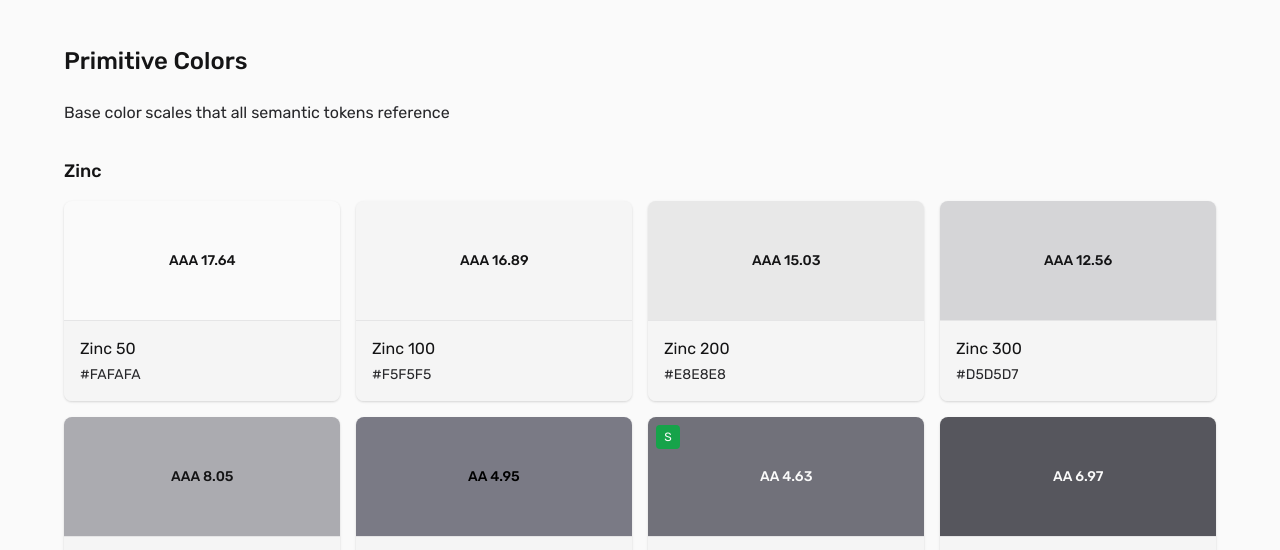
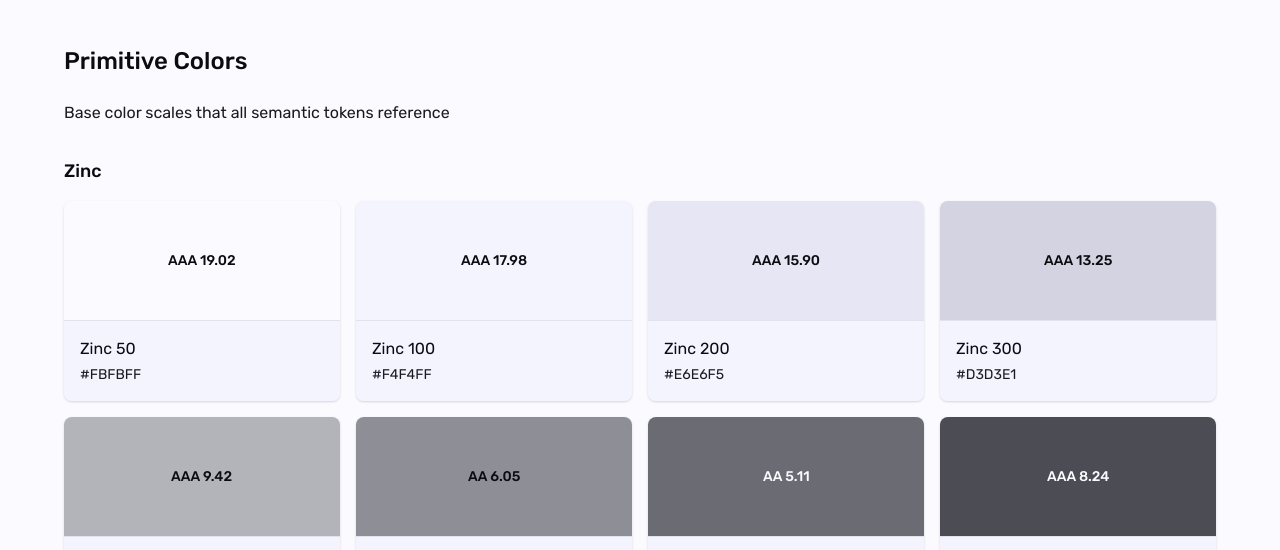
Before and after one commit to mustafalazzawe/design-system, a website with bundled scripts: page index.html in a window 1280 px wide. Shown: the part 208-758 px from the top of the page. Built offline with nearby package versions, Linux system fonts and the light colour scheme.

Commit message:
Updating to OKLCH, removing CIELAB logic

```diff
--- a/index.html
+++ b/index.html
@@ -7,8 +7,7 @@
   <meta name="description"
     content="A comprehensive color system built on primitive colors with semantic tokens for consistent, accessible design">
 
-  <!-- Add chroma.js CDN -->
-  <script src="https://cdnjs.cloudflare.com/ajax/libs/chroma-js/2.4.2/chroma.min.js"></script>
+  <!-- Culori imported as ES module in color-oklch.js -->
 
   <!-- Add Lucide Icons -->
   <script src="https://unpkg.com/lucide@latest"></script>
@@ -723,10 +722,9 @@
         <div class="config-section">
           <label>
             <input type="checkbox" id="perceptual-colors-toggle">
-            <span class="checkbox-label">Use enhanced color generation (Recommended)</span>
+            <span class="checkbox-label">Use OKLCH color generation (Recommended)</span>
           </label>
-          <small>When enabled, uses CIELAB color space for more perceptually uniform colors. Based on Contentful's Forma
-            36 approach for superior visual consistency.</small>
+          <small>When enabled, uses OKLCH color space for superior perceptual uniformity and more vibrant colors. Designed for modern displays with better hue consistency across lightness values.</small>
         </div>
         <button type="button" class="btn btn-secondary apply-btn interactive-base" id="apply-config">Apply
           Changes</button>
--- a/scripts/color-config.js
+++ b/scripts/color-config.js
@@ -1,4 +1,4 @@
-import { generateColorScaleLAB, detectColorNameLAB } from './color-lab.js';
+import { generateColorScaleOKLCH, detectColorNameOKLCH } from './color-oklch.js';
 
 import { ColorUtils } from './utils/color-utils.js';
 import { deepFreeze, capitalize } from './utils/object-utils.js';
@@ -42,8 +42,8 @@ export const COLOR_SYSTEM_CONFIG = {
     includeFamilyContrast: true, // Include family contrast checking
     useSmartPositioning: true, // Use smart positioning for color scales
     useOptimizedContrast: false, // Whether we use the exact color or optimized color
-    usePerceptualColors: false, // Enable CIELAB generation
-    colorGenerationMethod: 'hsl', // 'hsl' | 'lab'
+    usePerceptualColors: false, // Deprecated: maps to OKLCH for backward compatibility
+    colorGenerationMethod: 'oklch', // 'hsl' | 'oklch'
   },
 };
 
@@ -153,6 +153,7 @@ export const PRESET_CONFIGS = deepFreeze({
       ...COLOR_SYSTEM_CONFIG.options,
       autoDetectColorNames: true,
       useOptimizedContrast: true,
+      colorGenerationMethod: 'oklch',
     },
   },
 
@@ -166,6 +167,7 @@ export const PRESET_CONFIGS = deepFreeze({
       ...COLOR_SYSTEM_CONFIG.options,
       autoDetectColorNames: true,
       useOptimizedContrast: true,
+      colorGenerationMethod: 'oklch',
     },
   },
 
@@ -179,6 +181,7 @@ export const PRESET_CONFIGS = deepFreeze({
       ...COLOR_SYSTEM_CONFIG.options,
       autoDetectColorNames: true,
       useOptimizedContrast: true,
+      colorGenerationMethod: 'oklch',
     },
   },
 
@@ -188,7 +191,11 @@ export const PRESET_CONFIGS = deepFreeze({
       primary: { name: 'primary', base: '#8b5cf6', hex: '#8b5cf6' },
     },
     project: { name: 'Custom Design System' },
-    options: { ...COLOR_SYSTEM_CONFIG.options, autoDetectColorNames: false },
+    options: {
+      ...COLOR_SYSTEM_CONFIG.options,
+      autoDetectColorNames: false,
+      colorGenerationMethod: 'oklch',
+    },
   },
 });
 
@@ -197,15 +204,17 @@ export const PRESET_CONFIGS = deepFreeze({
 // =============================================================================
 
 /**
- * Detect color name based on HSL values
+ * Detect color name based on color space
  * @param {string} hex - Hex color string
+ * @param {string} method - Method to use: 'hsl' or 'oklch'
  * @returns {string} Detected color name or "custom"
  */
-export function detectColorName(hex, useLAB = false) {
-  if (useLAB) {
-    return detectColorNameLAB(hex);
+export function detectColorName(hex, method = 'oklch') {
+  if (method === 'oklch') {
+    return detectColorNameOKLCH(hex);
   }
 
+  // Default HSL method
   const hsl = ColorUtils.hexToHsl(hex);
   if (!hsl) return 'custom';
 
@@ -318,20 +327,22 @@ export function getAdaptiveInteractiveStates(
  * @param {string} baseHex - Base hex color
  * @param {string} colorName - Name for the color family
  * @param {boolean} useSmartPositioning - Whether to use smart positioning
+ * @param {string} method - Generation method: 'hsl' or 'oklch'
  * @returns {Object|null} Color scale object or null if invalid
  */
 export function generateColorScale(
   baseHex,
   colorName,
   useSmartPositioning = false,
-  method = 'hsl',
+  method = 'oklch',
   options = {}
 ) {
-  // Use LAB method if specified
-  if (method === 'lab') {
-    return generateColorScaleLAB(baseHex, colorName, options);
+  // Use OKLCH method if specified (recommended)
+  if (method === 'oklch') {
+    return generateColorScaleOKLCH(baseHex, colorName, options);
   }
 
+  // HSL method fallback
   const hsl = ColorUtils.hexToHsl(baseHex);
   if (!hsl) return null;
 
@@ -810,10 +821,16 @@ export function generateSemanticTokens(
 export function initializeColorSystem(config = COLOR_SYSTEM_CONFIG) {
   const { baseColors, options } = config;
 
-  // Determine which method to use
-  const method = options.usePerceptualColors ? 'lab' : 'hsl';
+  // Determine which method to use - prioritize OKLCH
+  let method = options.colorGenerationMethod || 'oklch';
 
-  // Auto-detect color names
+  // Backward compatibility: map deprecated usePerceptualColors to OKLCH
+  if (options.usePerceptualColors && method === 'hsl') {
+    method = 'oklch';
+    console.log('📋 Migrated usePerceptualColors option to OKLCH');
+  }
+
+  // Auto-detect color names with appropriate method
   if (
     options.autoDetectColorNames &&
     baseColors.neutral.name !== 'neutral' &&
@@ -822,13 +839,13 @@ export function initializeColorSystem(config = COLOR_SYSTEM_CONFIG) {
     if (!baseColors.neutral.name || baseColors.neutral.name === 'auto') {
       baseColors.neutral.name = detectColorName(
         baseColors.neutral.base,
-        options.usePerceptualColors
+        method
       );
     }
     if (!baseColors.primary.name || baseColors.primary.name === 'auto') {
       baseColors.primary.name = detectColorName(
         baseColors.primary.base,
-        options.usePerceptualColors
+        method
       );
     }
   }
@@ -875,6 +892,7 @@ export function initializeColorSystem(config = COLOR_SYSTEM_CONFIG) {
   };
 }
 
-console.log('🎨 Modular Color System v2.0 loaded');
+console.log('🎨 Modular Color System v2.1 loaded');
 console.log('📋 Available presets:', Object.keys(PRESET_CONFIGS));
+console.log('🎨 Available color methods: HSL, OKLCH (default)');
 console.log('🔒 Presets are immutable and protected from modification');
--- a/scripts/color-lab.js
+++ /dev/null
@@ -1,238 +0,0 @@
-import { capitalize } from './utils/object-utils.js';
-
-// =============================================================================
-// CIELAB-based Color Generation (Contentful's approach)
-// =============================================================================
-
-/**
- * Generate perceptually uniform color scale using CIELAB color space
- * @param {string} baseHex - Base hex color
- * @param {string} colorName - Name for the color family
- * @param {Object} options - Generation options
- * @returns {Object} Color scale object
- */
-export function generateColorScaleLAB(baseHex, colorName, options = {}) {
-  try {
-    const base = chroma(baseHex);
-    // Use .get() method for CDN version
-    const baseLCH = [base.get('lch.l'), base.get('lch.c'), base.get('lch.h')];
-
-    // Define the target lightness values for each weight
-    const targetLightness = {
-      50: 97,   // Nearly white
-      100: 94,  // Very light
-      200: 88,  // Light
-      300: 78,  // Light-medium
-      400: 65,  // Medium-light
-      500: 52,  // Medium (perceptual middle)
-      600: 42,  // Medium-dark
-      700: 32,  // Dark
-      800: 22,  // Very dark
-      900: 14,  // Extremely dark
-      950: 8    // Almost black
-    };
-
-    let lightnessCurve;
-    let basePosition = 500; // Default position
-
-    if (options.useOptimizedContrast) {
-      // Use fixed optimal lightness curve
-      lightnessCurve = { ...targetLightness };
-    } else {
-      // Smart positioning: find where user's color best fits
-      const userLightness = baseLCH[0];
-      let closestDiff = Infinity;
-      let closestWeight = 500;
-
-      Object.entries(targetLightness).forEach(([weight, lightness]) => {
-        const diff = Math.abs(userLightness - lightness);
-        if (diff < closestDiff) {
-          closestDiff = diff;
-          closestWeight = parseInt(weight);
-        }
-      });
-
-      basePosition = closestWeight;
-
-      // Build lightness curve with user's color positioned correctly
-      lightnessCurve = { ...targetLightness };
-      lightnessCurve[basePosition] = userLightness;
-    }
-
-    const scale = {};
-
-    Object.entries(lightnessCurve).forEach(([weight, targetLightnessValue]) => {
-      let chromaValue, hue;
-
-      // Handle potential NaN values from base color
-      if (isNaN(baseLCH[1]) || isNaN(baseLCH[2])) {
-        // For achromatic colors (grays), use minimal chroma
-        chromaValue = 0;
-        hue = 0;
-      } else {
-        chromaValue = baseLCH[1];
-        hue = baseLCH[2];
-      }
-
-      let finalLightness = targetLightnessValue;
-      let adjustedChroma = chromaValue;
-
-      // For the positioned user color, use exact values
-      if (!options.useOptimizedContrast && parseInt(weight) === basePosition) {
-        finalLightness = baseLCH[0];
-        adjustedChroma = baseLCH[1] || 0;
-        hue = baseLCH[2] || 0;
-      } else {
-        // Adjust chroma based on lightness for better vibrancy
-        if (options.useOptimizedContrast) {
-          // More aggressive chroma reduction for optimal contrast
-          if (finalLightness > 85) {
-            adjustedChroma = Math.max(chromaValue * 0.3, 8);
-          } else if (finalLightness > 70) {
-            adjustedChroma = chromaValue * 0.7;
-          } else if (finalLightness < 25) {
-            adjustedChroma = chromaValue * 0.8;
-          }
-        } else {
-          // Gentler chroma adjustments to preserve color character
-          if (finalLightness > 85) {
-            adjustedChroma = Math.max(chromaValue * 0.4, 6);
-          } else if (finalLightness > 70) {
-            adjustedChroma = chromaValue * 0.8;
-          } else if (finalLightness < 20) {
-            adjustedChroma = chromaValue * 0.7;
-          }
-        }
-      }
-
-      // Create color using chroma.lch() constructor
-      const color = chroma.lch(finalLightness, adjustedChroma, hue || 0);
-
-      // Ensure valid hex output
-      let hex;
-      try {
-        hex = color.hex();
-      } catch (error) {
-        // Fallback to clamped color if out of gamut
-        hex = color.clamp().hex();
-      }
-
-      scale[weight] = {
-        hex: hex,
-        name: `${capitalize(colorName)} ${weight}`,
-        lab: {
-          l: finalLightness,
-          c: adjustedChroma,
-          h: hue || 0,
-        },
-      };
-    });
-
-    return scale;
-  } catch (error) {
-    console.error('LAB color generation failed:', error);
-    return null;
-  }
-}
-
-/**
- * Enhanced color detection using LAB color space
- * More accurate than HSL for perceptual color matching
- */
-export function detectColorNameLAB(hex) {
-  try {
-    const color = chroma(hex);
-    // Use .get() method for CDN version
-    const lightness = color.get('lch.l');
-    const chromaValue = color.get('lch.c');
-    const hue = color.get('lch.h');
-
-    // For very low chroma, it's a neutral
-    if (isNaN(chromaValue) || chromaValue < 8) {
-      if (lightness > 50) return 'neutral';
-      return 'gray';
-    }
-
-    // Enhanced hue detection using perceptual boundaries
-    const hueRanges = {
-      red: [0, 30, 330, 360],
-      orange: [30, 60],
-      yellow: [60, 90],
-      green: [90, 150],
-      teal: [150, 180],
-      cyan: [180, 210],
-      blue: [210, 270],
-      purple: [270, 300],
-      pink: [300, 330],
-    };
-
-    for (const [colorName, ranges] of Object.entries(hueRanges)) {
-      if (ranges.length === 4) {
-        // Handles red wraparound
-        if (
-          (hue >= ranges[0] && hue <= ranges[1]) ||
-          (hue >= ranges[2] && hue <= ranges[3])
-        ) {
-          return colorName;
-        }
-      } else {
-        if (hue >= ranges[0] && hue <= ranges[1]) {
-          return colorName;
-        }
-      }
-    }
-
-    return 'custom';
-  } catch (error) {
-    console.warn('LAB color detection failed:', error);
-    return 'custom';
-  }
-}
-
-/**
- * Calculate perceptual contrast using CIELAB Delta E
- * More accurate than RGB-based contrast calculations
- */
-export function calculatePerceptualContrast(color1Hex, color2Hex) {
-  try {
-    const color1 = chroma(color1Hex);
-    const color2 = chroma(color2Hex);
-
-    // Use deltaE method if available, otherwise fallback to simple calculation
-    let deltaE;
-    if (typeof chroma.deltaE === 'function') {
-      deltaE = chroma.deltaE(color1, color2);
-    } else {
-      // Simple Delta E approximation using Lab values
-      const lab1 = [
-        color1.get('lab.l'),
-        color1.get('lab.a'),
-        color1.get('lab.b'),
-      ];
-      const lab2 = [
-        color2.get('lab.l'),
-        color2.get('lab.a'),
-        color2.get('lab.b'),
-      ];
-
-      deltaE = Math.sqrt(
-        Math.pow(lab1[0] - lab2[0], 2) +
-          Math.pow(lab1[1] - lab2[1], 2) +
-          Math.pow(lab1[2] - lab2[2], 2)
-      );
-    }
-
-    // Convert Delta E to approximate contrast ratio
-    // This is a rough approximation for compatibility
-    const approximateRatio = Math.max(1, deltaE / 10);
-
-    return {
-      deltaE: deltaE,
-      approximateRatio: approximateRatio,
-      isAccessible: deltaE > 40, // Rough threshold for accessibility
-    };
-  } catch (error) {
-    console.warn('Perceptual contrast calculation failed:', error);
-    return { deltaE: 0, approximateRatio: 1, isAccessible: false };
-  }
-}
--- /dev/null
+++ b/scripts/color-oklch.js
@@ -0,0 +1,277 @@
+import * as culori from 'https://cdn.jsdelivr.net/npm/culori@3/+esm';
+import { capitalize } from './utils/object-utils.js';
+
+// =============================================================================
+// OKLCH-based Color Generation (Modern Perceptual Color Space)
+// =============================================================================
+
+/**
+ * Generate perceptually uniform color scale using OKLCH color space
+ * OKLCH provides better perceptual uniformity than CIELAB and supports wider gamut
+ *
+ * @param {string} baseHex - Base hex color
+ * @param {string} colorName - Name for the color family
+ * @param {Object} options - Generation options
+ * @returns {Object} Color scale object
+ */
+export function generateColorScaleOKLCH(baseHex, colorName, options = {}) {
+  try {
+    const { oklch, formatHex, clampChroma, parse } = culori;
+
+    // Parse the base color
+    const baseColor = parse(baseHex);
+    if (!baseColor) {
+      console.error('Invalid hex color:', baseHex);
+      return null;
+    }
+
+    // Convert to OKLCH
+    const baseOKLCH = oklch(baseColor);
+
+    // Define the target lightness values for each weight (0-1 scale)
+    const targetLightness = {
+      50: 0.99, // Almost white (very subtle tint)
+      100: 0.97, // Very light
+      200: 0.93, // Light
+      300: 0.87, // Light-medium
+      400: 0.77, // Medium-light
+      500: 0.65, // True middle
+      600: 0.53, // Medium-dark
+      700: 0.42, // Dark
+      800: 0.31, // Very dark
+      900: 0.22, // Extremely dark
+      950: 0.15, // Almost black
+    };
+
+    let lightnessCurve;
+    let basePosition = 500; // Default position
+
+    if (options.useOptimizedContrast) {
+      // Use fixed optimal lightness curve
+      lightnessCurve = { ...targetLightness };
+    } else {
+      // Smart positioning: find where user's color best fits
+      const userLightness = baseOKLCH.l;
+      let closestDiff = Infinity;
+      let closestWeight = 500;
+
+      Object.entries(targetLightness).forEach(([weight, lightness]) => {
+        const diff = Math.abs(userLightness - lightness);
+        if (diff < closestDiff) {
+          closestDiff = diff;
+          closestWeight = parseInt(weight);
+        }
+      });
+
+      basePosition = closestWeight;
+
+      // Build lightness curve with user's color positioned correctly
+      lightnessCurve = { ...targetLightness };
+      lightnessCurve[basePosition] = userLightness;
+    }
+
+    const scale = {};
+
+    Object.entries(lightnessCurve).forEach(([weight, targetLightnessValue]) => {
+      let chromaValue, hue;
+
+      // Handle potential undefined/NaN values from base color
+      if (
+        baseOKLCH.c === undefined ||
+        isNaN(baseOKLCH.c) ||
+        baseOKLCH.c === 0
+      ) {
+        // For achromatic colors (grays), use minimal chroma
+        chromaValue = 0;
+        hue = 0;
+      } else {
+        chromaValue = baseOKLCH.c;
+        hue = baseOKLCH.h || 0;
+      }
+
+      let finalLightness = targetLightnessValue;
+      let adjustedChroma = chromaValue;
+
+      // For the positioned user color, use exact values
+      if (!options.useOptimizedContrast && parseInt(weight) === basePosition) {
+        finalLightness = baseOKLCH.l;
+        adjustedChroma = baseOKLCH.c || 0;
+        hue = baseOKLCH.h || 0;
+      } else {
+        // Adjust chroma based on lightness for better vibrancy and gamut fit
+        if (options.useOptimizedContrast) {
+          // More aggressive chroma reduction for optimal contrast
+          if (finalLightness > 0.85) {
+            adjustedChroma = Math.max(chromaValue * 0.3, 0.02);
+          } else if (finalLightness > 0.7) {
+            adjustedChroma = chromaValue * 0.7;
+          } else if (finalLightness < 0.25) {
+            adjustedChroma = chromaValue * 0.8;
+          }
+        } else {
+          // Gentler chroma adjustments to preserve color character
+          if (finalLightness > 0.85) {
+            adjustedChroma = Math.max(chromaValue * 0.4, 0.015);
+          } else if (finalLightness > 0.7) {
+            adjustedChroma = chromaValue * 0.8;
+          } else if (finalLightness < 0.2) {
+            adjustedChroma = chromaValue * 0.7;
+          }
+        }
+      }
+
+      // Create color using OKLCH
+      const color = {
+        mode: 'oklch',
+        l: finalLightness,
+        c: adjustedChroma,
+        h: hue || 0,
+      };
+
+      // Apply gamut mapping with chroma clamping (preserves hue better)
+      const clampedColor = clampChroma(color, 'oklch');
+
+      // Convert to hex
+      let hex;
+      try {
+        hex = formatHex(clampedColor);
+      } catch (error) {
+        console.warn(
+          `Failed to convert OKLCH to hex for weight ${weight}:`,
+          error
+        );
+        // Fallback: try direct conversion without clamping
+        hex = formatHex(color);
+      }
+
+      scale[weight] = {
+        hex: hex,
+        name: `${capitalize(colorName)} ${weight}`,
+        oklch: {
+          l: finalLightness,
+          c: adjustedChroma,
+          h: hue || 0,
+        },
+      };
+    });
+
+    return scale;
+  } catch (error) {
+    console.error('OKLCH color generation failed:', error);
+    return null;
+  }
+}
+
+/**
+ * Enhanced color detection using OKLCH color space
+ * More accurate than HSL for perceptual color matching
+ *
+ * @param {string} hex - Hex color string
+ * @returns {string} Detected color name or "custom"
+ */
+export function detectColorNameOKLCH(hex) {
+  try {
+    const { oklch, parse } = culori;
+
+    const color = parse(hex);
+    if (!color) return 'custom';
+
+    const colorOKLCH = oklch(color);
+
+    const lightness = colorOKLCH.l;
+    const chromaValue = colorOKLCH.c;
+    const hue = colorOKLCH.h;
+
+    // For very low chroma, it's a neutral
+    if (chromaValue === undefined || isNaN(chromaValue) || chromaValue < 0.02) {
+      if (lightness > 0.5) return 'neutral';
+      return 'gray';
+    }
+
+    // Enhanced hue detection using perceptual boundaries
+    const hueRanges = {
+      red: [0, 30, 330, 360],
+      orange: [30, 60],
+      yellow: [60, 90],
+      green: [90, 150],
+      teal: [150, 180],
+      cyan: [180, 210],
+      blue: [210, 270],
+      purple: [270, 300],
+      pink: [300, 330],
+    };
+
+    if (hue === undefined || isNaN(hue)) {
+      return 'custom';
+    }
+
+    for (const [colorName, ranges] of Object.entries(hueRanges)) {
+      if (ranges.length === 4) {
+        // Handles red wraparound
+        if (
+          (hue >= ranges[0] && hue <= ranges[1]) ||
+          (hue >= ranges[2] && hue <= ranges[3])
+        ) {
+          return colorName;
+        }
+      } else {
+        if (hue >= ranges[0] && hue <= ranges[1]) {
+          return colorName;
+        }
+      }
+    }
+
+    return 'custom';
+  } catch (error) {
+    console.warn('OKLCH color detection failed:', error);
+    return 'custom';
+  }
+}
+
+/**
+ * Calculate perceptual contrast using OKLCH-based difference
+ * More accurate than RGB-based contrast calculations
+ *
+ * @param {string} color1Hex - First color hex
+ * @param {string} color2Hex - Second color hex
+ * @returns {Object} Contrast information
+ */
+export function calculatePerceptualContrastOKLCH(color1Hex, color2Hex) {
+  try {
+    const { oklch, parse } = culori;
+
+    const color1 = oklch(parse(color1Hex));
+    const color2 = oklch(parse(color2Hex));
+
+    if (!color1 || !color2) {
+      return { deltaE: 0, approximateRatio: 1, isAccessible: false };
+    }
+
+    // Calculate Euclidean distance in OKLCH space
+    const deltaL = color1.l - color2.l;
+    const deltaC = (color1.c || 0) - (color2.c || 0);
+    const deltaH = (color1.h || 0) - (color2.h || 0);
+
+    // Normalize hue difference (handle wraparound)
+    const normalizedDeltaH = Math.min(Math.abs(deltaH), 360 - Math.abs(deltaH));
+
+    // Calculate perceptual difference
+    const deltaE = Math.sqrt(
+      Math.pow(deltaL * 100, 2) +
+      Math.pow(deltaC * 100, 2) +
+      Math.pow(normalizedDeltaH / 360, 2)
+    );
+
+    // Convert to approximate contrast ratio
+    const approximateRatio = Math.max(1, deltaE / 10);
+
+    return {
+      deltaE: deltaE,
+      approximateRatio: approximateRatio,
+      isAccessible: deltaE > 40, // Rough threshold for accessibility
+    };
+  } catch (error) {
+    console.warn('Perceptual contrast calculation failed:', error);
+    return { deltaE: 0, approximateRatio: 1, isAccessible: false };
+  }
+}
--- a/scripts/core/state.js
+++ b/scripts/core/state.js
@@ -34,6 +34,7 @@ class ColorSystemState {
         includeFamilyContrast: true,
         useSmartPositioning: true,
         useOptimizedContrast: false,
+        colorGenerationMethod: 'oklch', // Default to OKLCH
       },
     };
   }
```
Also changed, not shown: scripts/panels/config-panel.js (+10 -7 lines).
